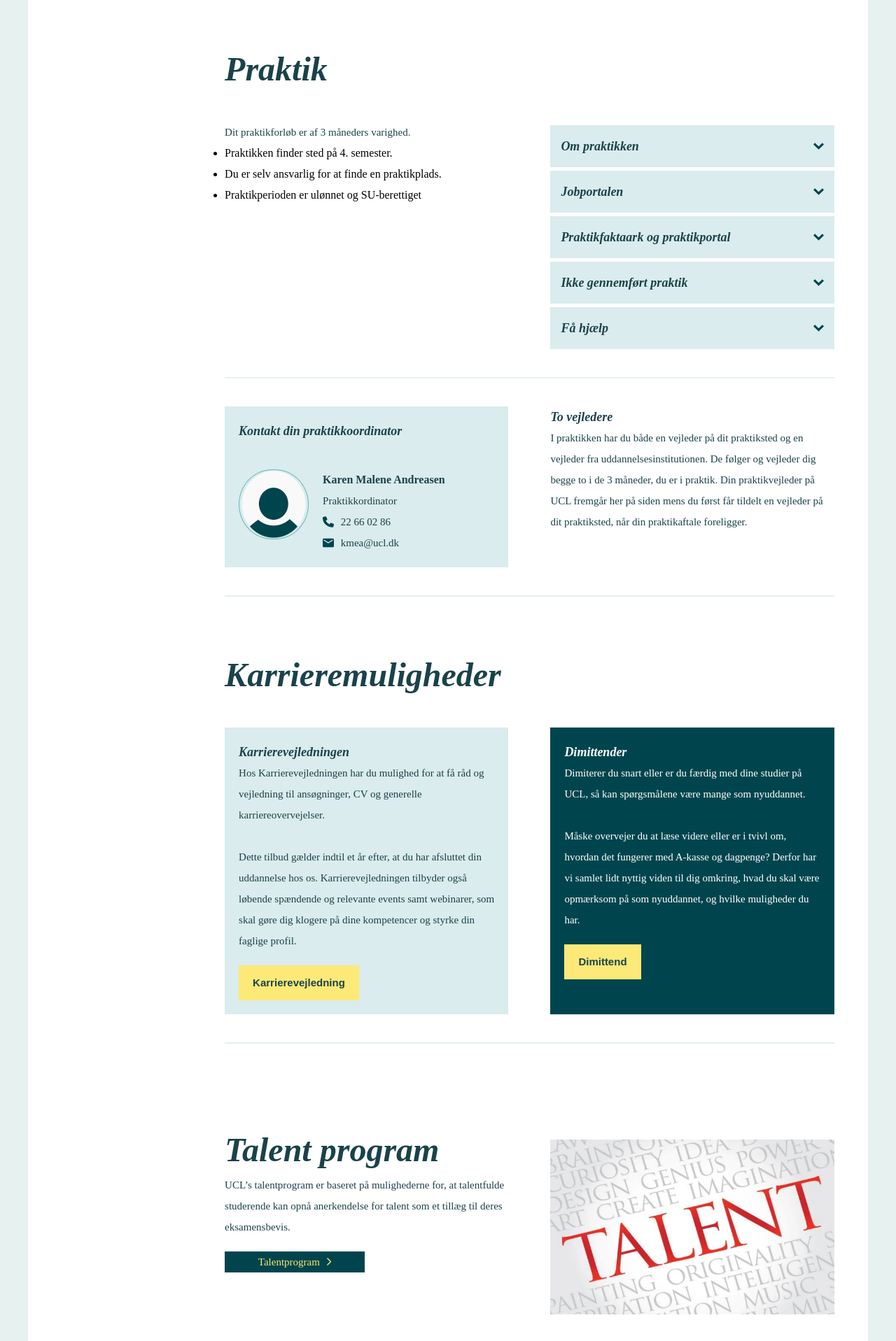
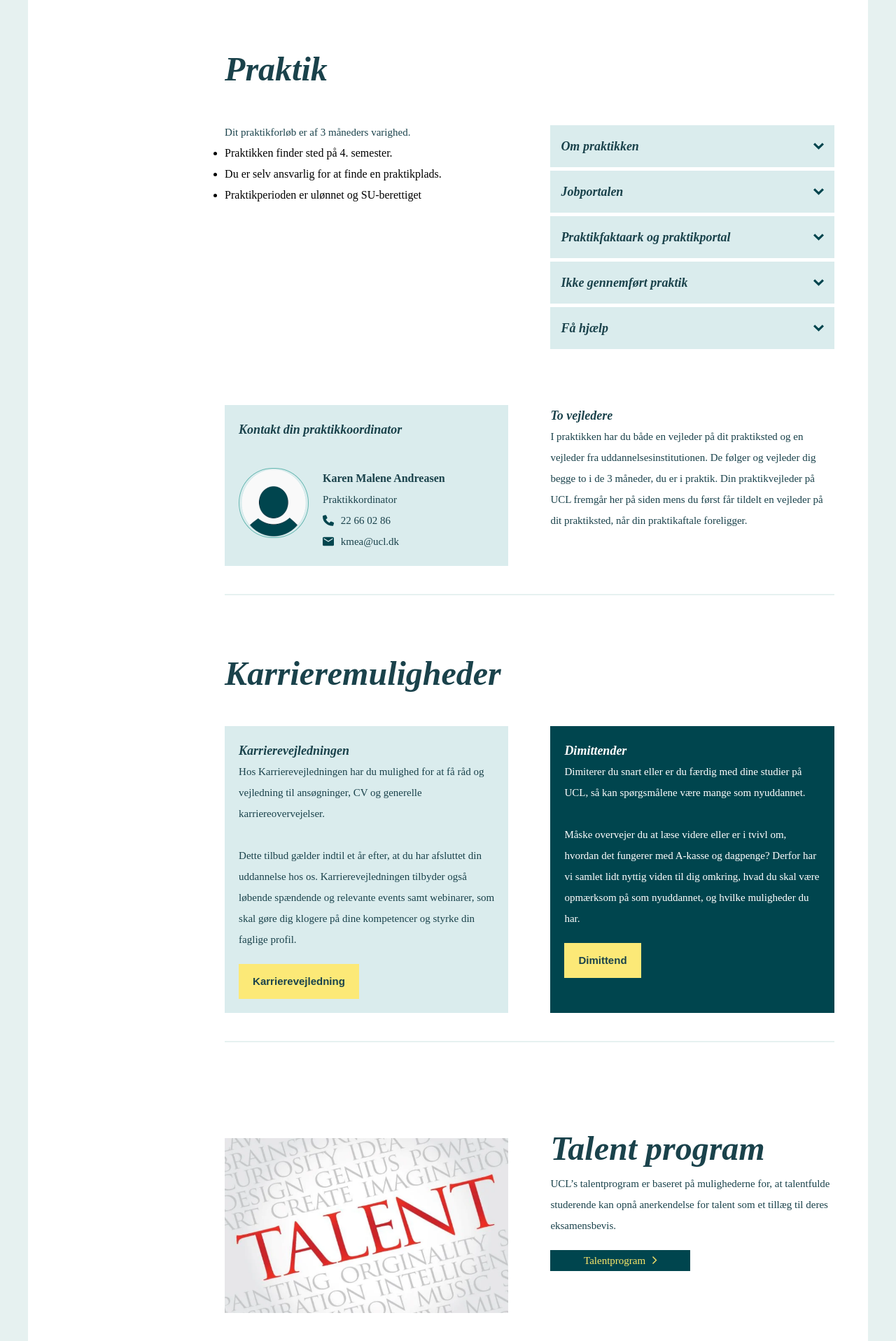
Before and after one commit to Kristoffer-Staugaard/hovedopgave, a Vue app: page /#/ in a window 1280 px wide. Shown: the part 1760-3677 px from the top of the page at 70% size. Built offline with nearby package versions, Linux system fonts and the light colour scheme; a web font is replaced by a local one.

Commit message:
rettelser

```diff
--- a/src/assets/main.css
+++ b/src/assets/main.css
@@ -29,6 +29,10 @@ body {
   display: flex;
   flex-direction: column;
   align-items: center;
+}
+
+#none {
+  border-bottom: none;
 }
 
 .content-wrap {
--- a/src/components/FInternationalemuligheder.vue
+++ b/src/components/FInternationalemuligheder.vue
@@ -4,7 +4,7 @@
   <section id="imScroll">
     <h2>Internationale muligheder</h2>
 
-    <div class="buttom-divider">
+    <div class="buttom-divider" id="none">
       <div class="buttom-divider-width international-img"></div>
       <div class="buttom-divider-width">
         <h3>3 muligheder for at rejse ud</h3>
--- a/src/components/Fpraktik.vue
+++ b/src/components/Fpraktik.vue
@@ -43,7 +43,7 @@ function isOpen(index) {
 <template>
   <section id="praktik-scroll">
     <h2>Praktik</h2>
-    <div class="buttom-divider">
+    <div class="buttom-divider" id="none">
       <div class="buttom-divider-width">
         <p>Dit praktikforløb er af 3 måneders varighed.</p>
         <ul>
@@ -137,4 +137,8 @@ function isOpen(index) {
 .no-decoration {
   text-decoration: none;
 }
+
+#none {
+  border-bottom: none;
+}
 </style>
--- a/src/components/Fvidereuddannelse.vue
+++ b/src/components/Fvidereuddannelse.vue
@@ -33,9 +33,9 @@ function toggleDropdown(index) {
 
 <template>
   <section id="imScroll">
-    <div class="talentprogram-buttom-divider">
-      <div class="talentprogram-buttom-divider-width talentprogram-img"></div>
-      <div class="talentprogram-buttom-divider-width">
+    <div class="buttom-divider" id="none">
+      <div class="buttom-divider-width talentprogram-img"></div>
+      <div class="buttom-divider-width">
         <h2>Talent program</h2>
         <p>
           UCL’s talentprogram er baseret på mulighederne for, at talentfulde
--- a/src/components/headerUCL.vue
+++ b/src/components/headerUCL.vue
@@ -353,6 +353,10 @@ li a:hover::after {
   }
 }
 
+li {
+  text-align: left;
+}
+
 @media screen and (max-width: 465px) {
   .logo {
     width: 150px;
```
